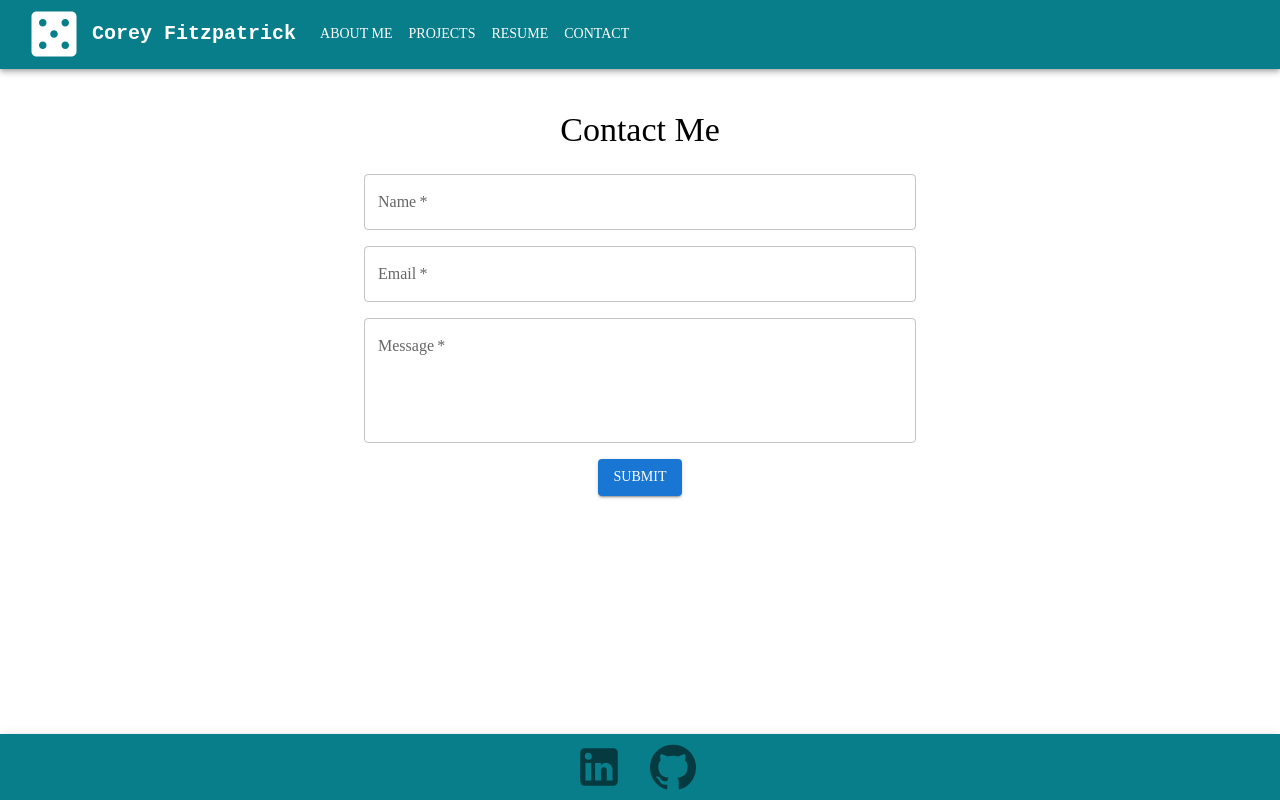
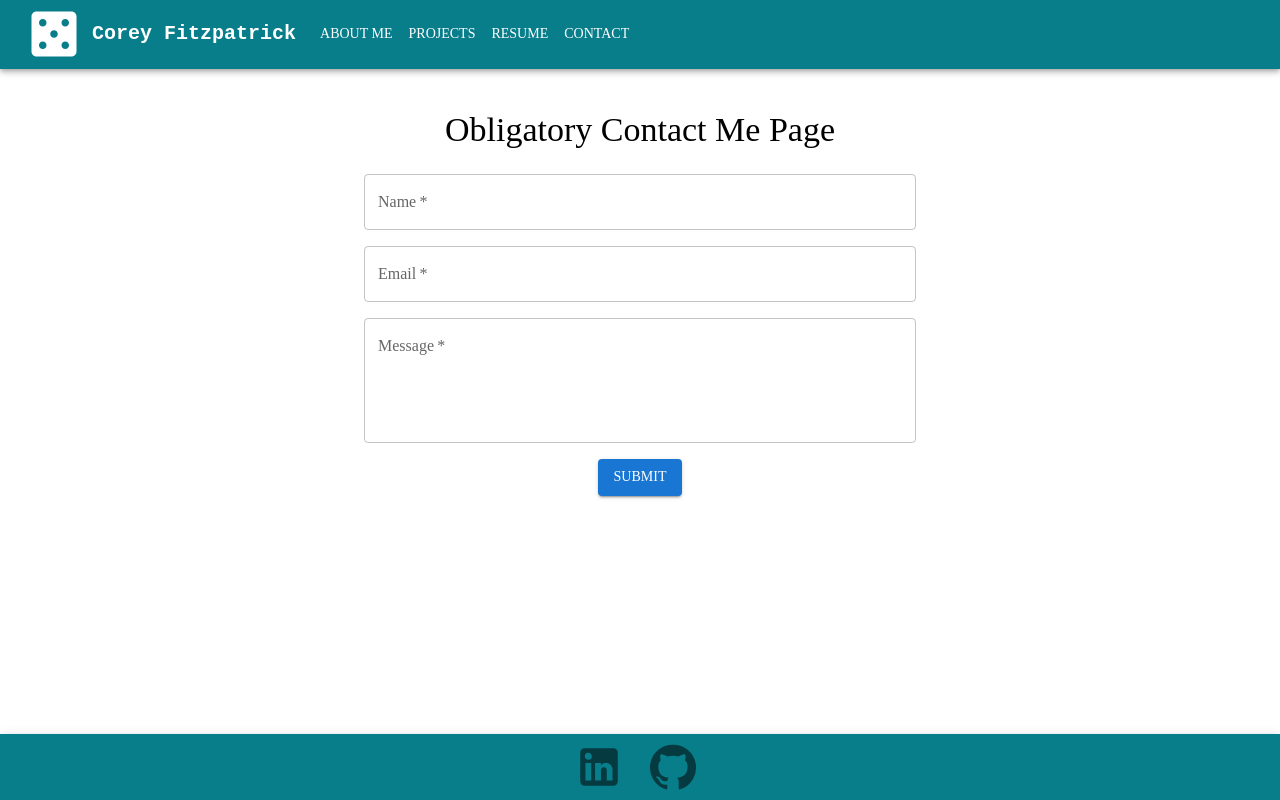
Before and after one commit to PepperoniRollz/coreyfitzpatrick, a React (Create React App) app: page /contact in a window 1280 px wide. Built offline with nearby package versions, Linux system fonts and the light colour scheme.

Commit message:
edits to resume and contact page

```diff
--- a/src/components/TabbedResume.tsx
+++ b/src/components/TabbedResume.tsx
@@ -82,6 +82,11 @@ export default () => (
               <ListItem disablePadding>
                 <ListItem>
                   <ListItemText primary="2008-2014 Aegis Communications - Trainer/Supervisor" />
+                </ListItem>
+              </ListItem>
+              <ListItem disablePadding>
+                <ListItem>
+                  <ListItemText primary="2005-2008 - Shop N Save - Customer Service Technician (OK I was a bagger...I bagged groceries...professionally)" />
                 </ListItem>
               </ListItem>
             </List>
--- a/src/components/routes/Contact.tsx
+++ b/src/components/routes/Contact.tsx
@@ -16,7 +16,7 @@ const ContactMe: React.FC = () => {
   return (
     <Container maxWidth="sm">
       <Box mt={5} mb={3}>
-        <Typography variant="h4">Contact Me</Typography>
+        <Typography variant="h4">Obligatory Contact Me Page</Typography>
       </Box>
       <form onSubmit={handleSubmit}>
         <Box mb={2}>
```
